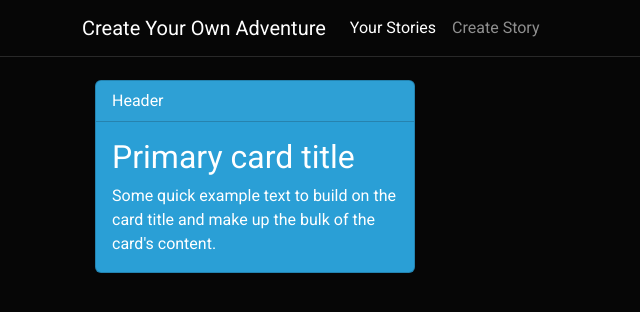
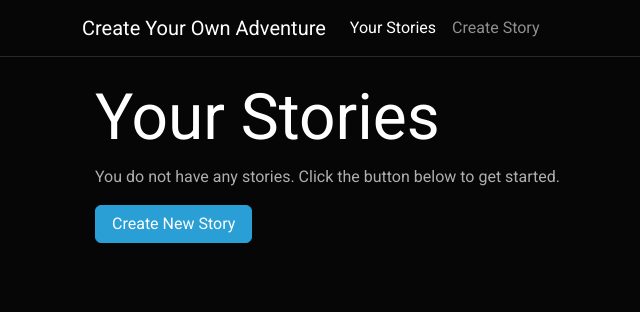
Before and after one commit to jadenmounteer/createYourOwnAdventure, an Angular app: page / in a window 1280 px wide. Shown: the top 312 px of the page, without its empty margins (10-650 px from the left). Built offline with nearby package versions, Linux system fonts and the light colour scheme.

Commit message:
More updates to home

```diff
--- a/src/app/home/home.component.html
+++ b/src/app/home/home.component.html
@@ -1 +1,11 @@
-<app-story-card></app-story-card>
+<h1>Your Stories</h1>
+
+<div *ngIf="yourStories.length > 0">
+    <app-story-card></app-story-card>
+</div>
+
+<div *ngIf="yourStories.length < 1">
+    <p>You do not have any stories. Click the button below to get started.</p>
+</div>
+
+<button type="button" class="btn btn-primary">Create New Story</button>
--- a/src/app/home/home.component.ts
+++ b/src/app/home/home.component.ts
@@ -6,6 +6,7 @@ import { Component, OnInit } from '@angular/core';
   styleUrls: ['./home.component.scss']
 })
 export class HomeComponent implements OnInit {
+  public yourStories = [];
 
   constructor() { }
 
--- a/src/app/scss/_layout.scss
+++ b/src/app/scss/_layout.scss
@@ -22,3 +22,5 @@ $break-small: 510px;
         @media ($break) { @content; }
     }
 }
+
+$spacing: 50px;
```
